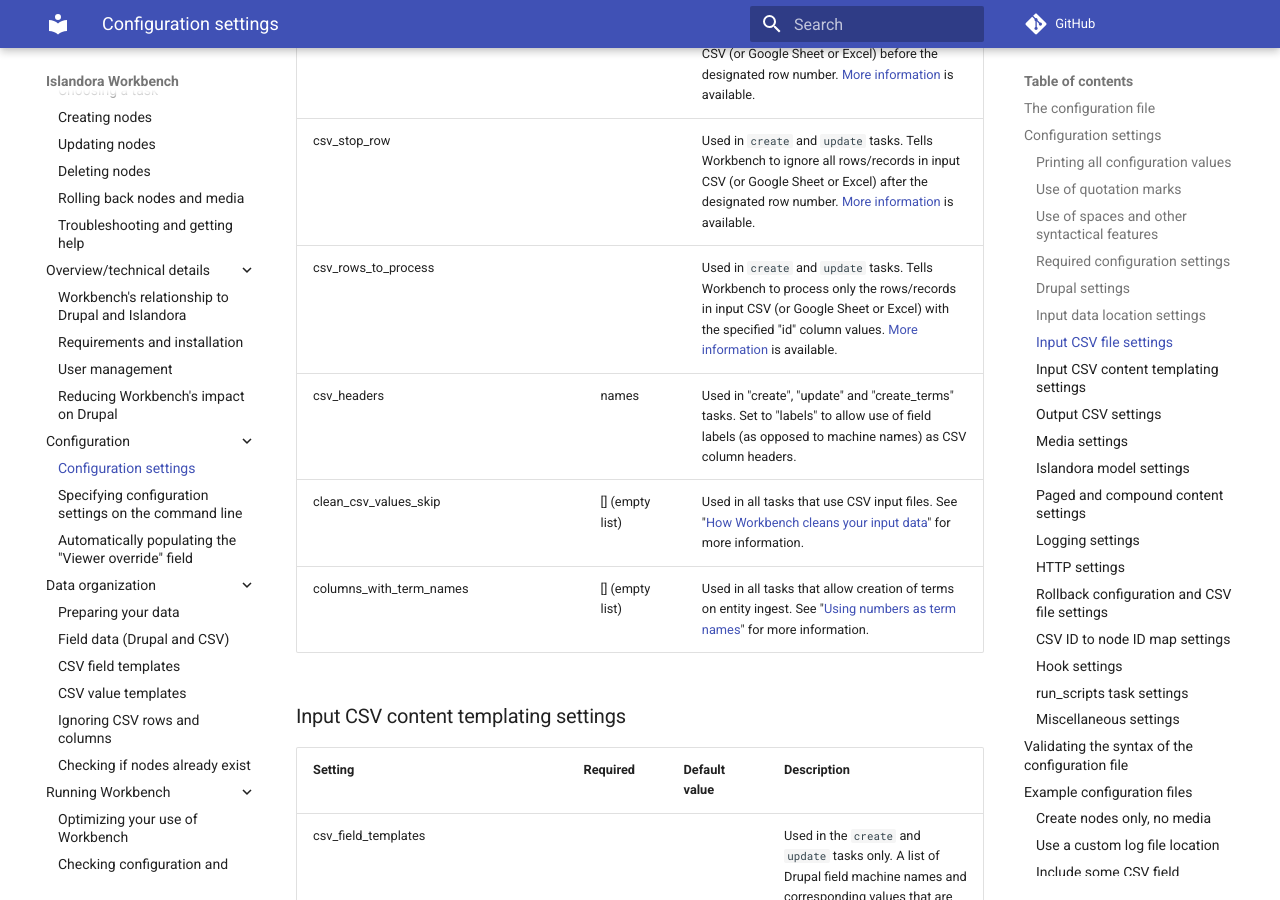
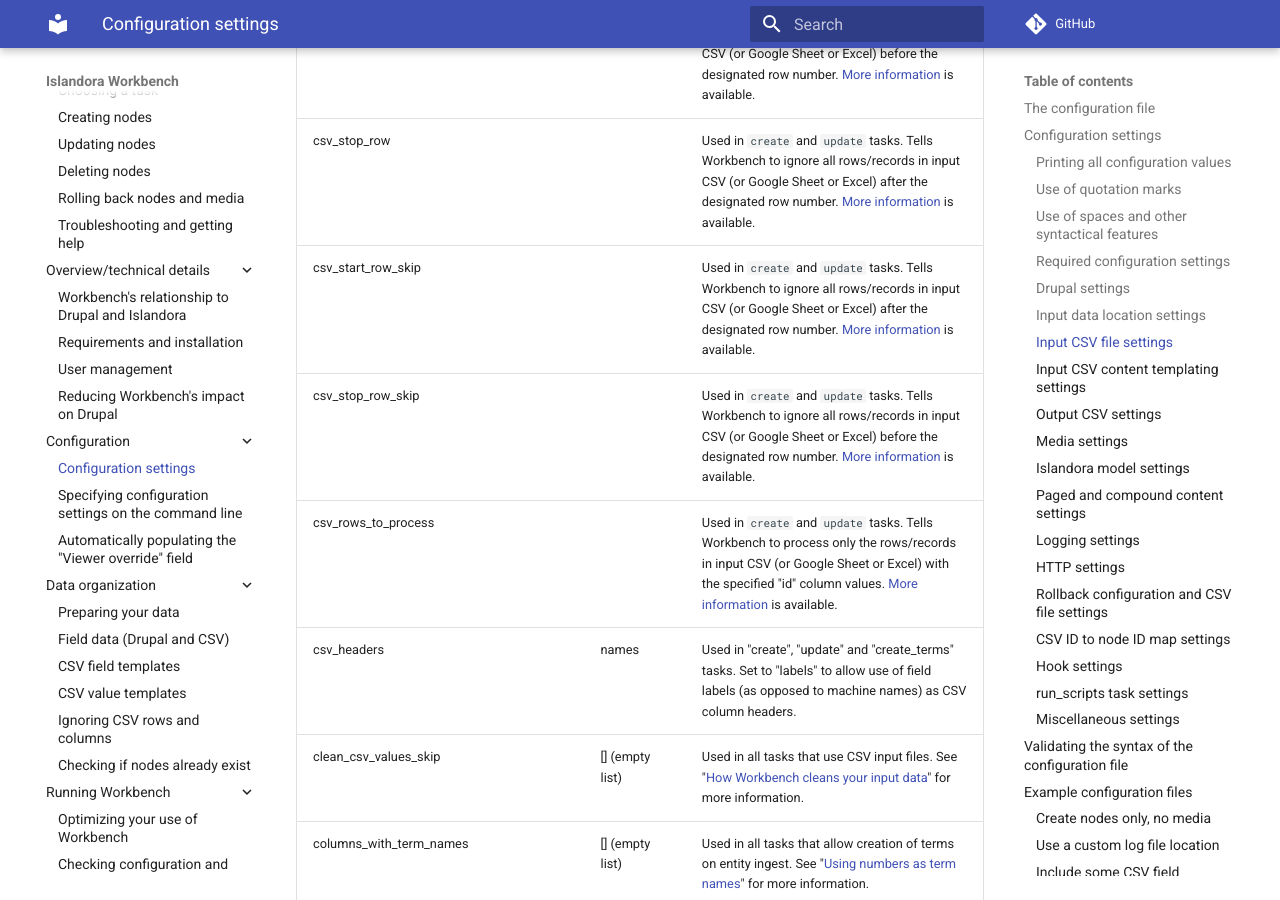
Before and after one commit to mjordan/islandora_workbench_docs, an MkDocs documentation site: the page built from docs/configuration.md, in a window 1280 px wide and 900 px high, scrolled down 8418 px. Built offline with MkDocs 1.6.1 and Material for MkDocs 9.7.7, drawn with Linux system fonts in a browser that asks for light colours; comment, search, counter and statistics services are not loaded.

Commit message:
Updated config settings page to include new csv_start_row_skip and csv_stop_row_skip settings.

```diff
--- a/docs/configuration.md
+++ b/docs/configuration.md
@@ -147,6 +147,8 @@
 | ignore_csv_columns |  |  | Used in the `create` and `update` tasks only. A list of CSV column headers that Workbench should ignore. For example, `ignore_csv_columns: [Target Collection, Ready to publish]`|
 | csv_start_row  |  |  | Used in `create` and `update` tasks. Tells Workbench to ignore all rows/records in input CSV (or Google Sheet or Excel) before the designated row number. [More information](/islandora_workbench_docs/ignoring_csv_rows_and_columns/#using-csv-row-ranges) is available. |
 | csv_stop_row  |  |  | Used in `create` and `update` tasks. Tells Workbench to ignore all rows/records in input CSV (or Google Sheet or Excel) after the designated row number. [More information](/islandora_workbench_docs/ignoring_csv_rows_and_columns/#using-csv-row-ranges) is available.|
+| csv_start_row_skip |  |  | Used in `create` and `update` tasks. Tells Workbench to ignore all rows/records in input CSV (or Google Sheet or Excel) after the designated row number. [More information](/islandora_workbench_docs/ignoring_csv_rows_and_columns/#using-csv-row-ranges) is available. |
+| csv_stop_row_skip  |  |  | Used in `create` and `update` tasks. Tells Workbench to ignore all rows/records in input CSV (or Google Sheet or Excel) before the designated row number. [More information](/islandora_workbench_docs/ignoring_csv_rows_and_columns/#using-csv-row-ranges) is available.|
 | csv_rows_to_process  |  |  | Used in `create` and `update` tasks. Tells Workbench to process only the rows/records in input CSV (or Google Sheet or Excel) with the specified "id" column values. [More information](/islandora_workbench_docs/ignoring_csv_rows_and_columns/#using-csv-row-ranges) is available.|
 | csv_headers  |  | names  | Used in "create", "update" and "create_terms" tasks. Set to "labels" to allow use of field labels (as opposed to machine names) as CSV column headers. |
 | clean_csv_values_skip  |  | [] (empty list)  | Used in all tasks that use CSV input files. See "[How Workbench cleans your input data](/islandora_workbench_docs/preparing_data/#how-workbench-cleans-your-input-data)" for more information. |
```
